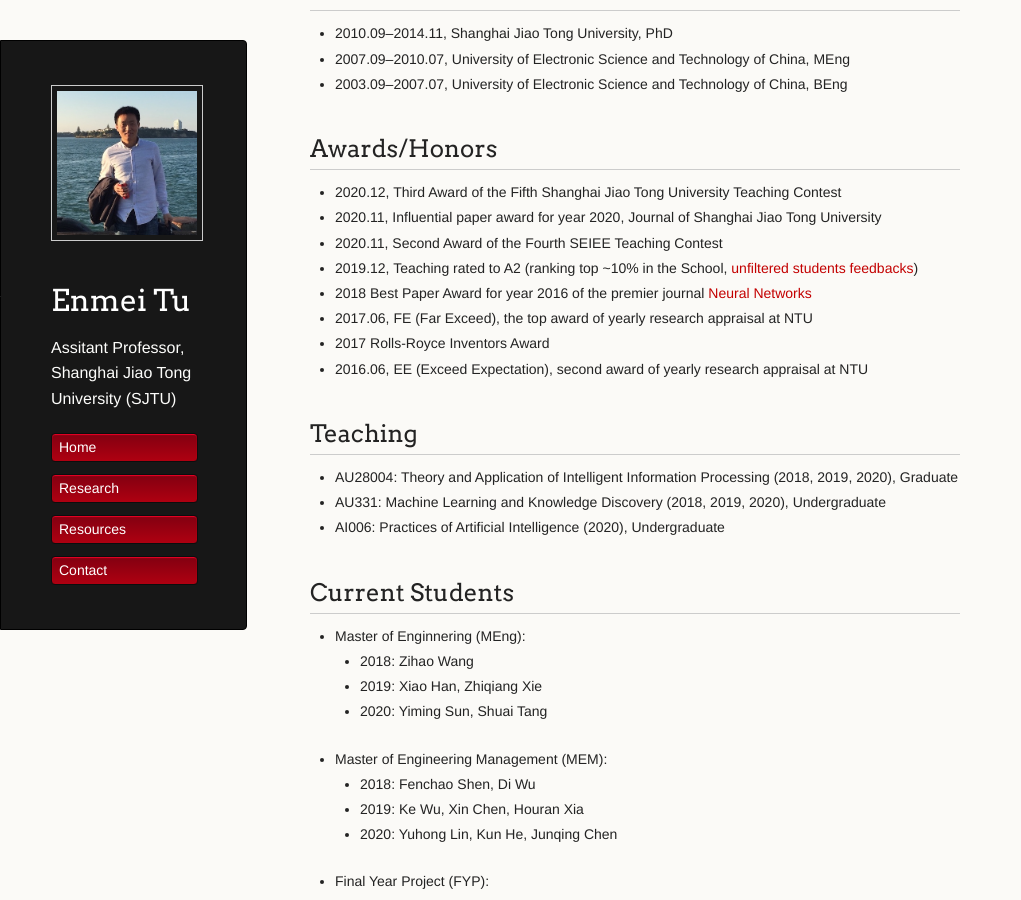
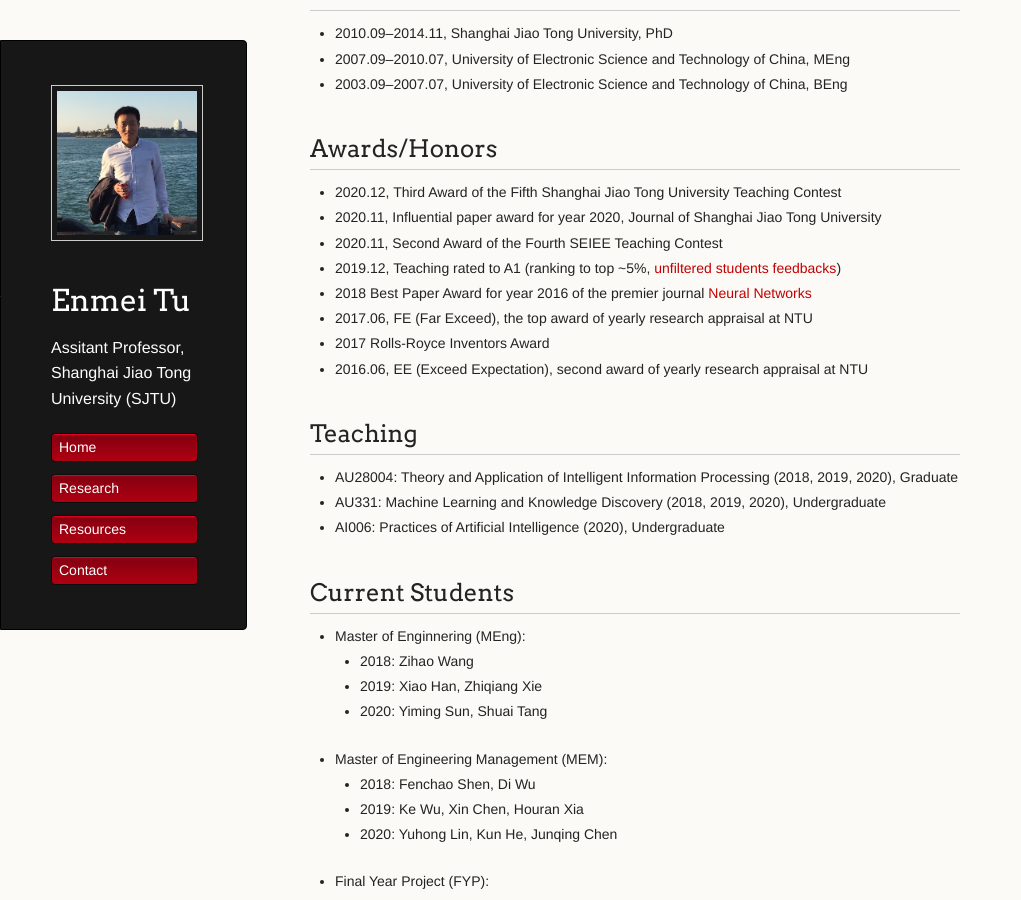
Before and after one commit to hellotem/enmeitu.github.io, a Jekyll site: the page built from index.md, in a window 1280 px wide and 900 px high, scrolled down 498 px. Shown: the whole window, without its empty margins (0-1021 px from the left). Built offline with Jekyll 4.4.1, drawn with Linux system fonts in a browser that asks for light colours.

Commit message:
Update index.md

```diff
--- a/index.md
+++ b/index.md
@@ -28,7 +28,7 @@ Enmei obtained his PhD degree from [Shanghai Jiao Tong University (SJTU)](http:/
 * 2020.12, Third Award of the Fifth Shanghai Jiao Tong University Teaching Contest
 * 2020.11, Influential paper award for year 2020,  Journal of Shanghai Jiao Tong University
 * 2020.11, Second Award of the Fourth SEIEE Teaching Contest
-* 2019.12, Teaching rated to A2 (ranking top ~10% in the School, [unfiltered students feedbacks](sr.xlsx))
+* 2019.12, Teaching rated to A1 (ranking to top ~5%, [unfiltered students feedbacks](sr.xlsx))
 * 2018 Best Paper Award for year 2016 of the premier journal [Neural Networks](https://www.journals.elsevier.com/neural-networks)
 * 2017.06, FE (Far Exceed), the top award of yearly research appraisal at NTU
 * 2017 Rolls-Royce Inventors Award
```
